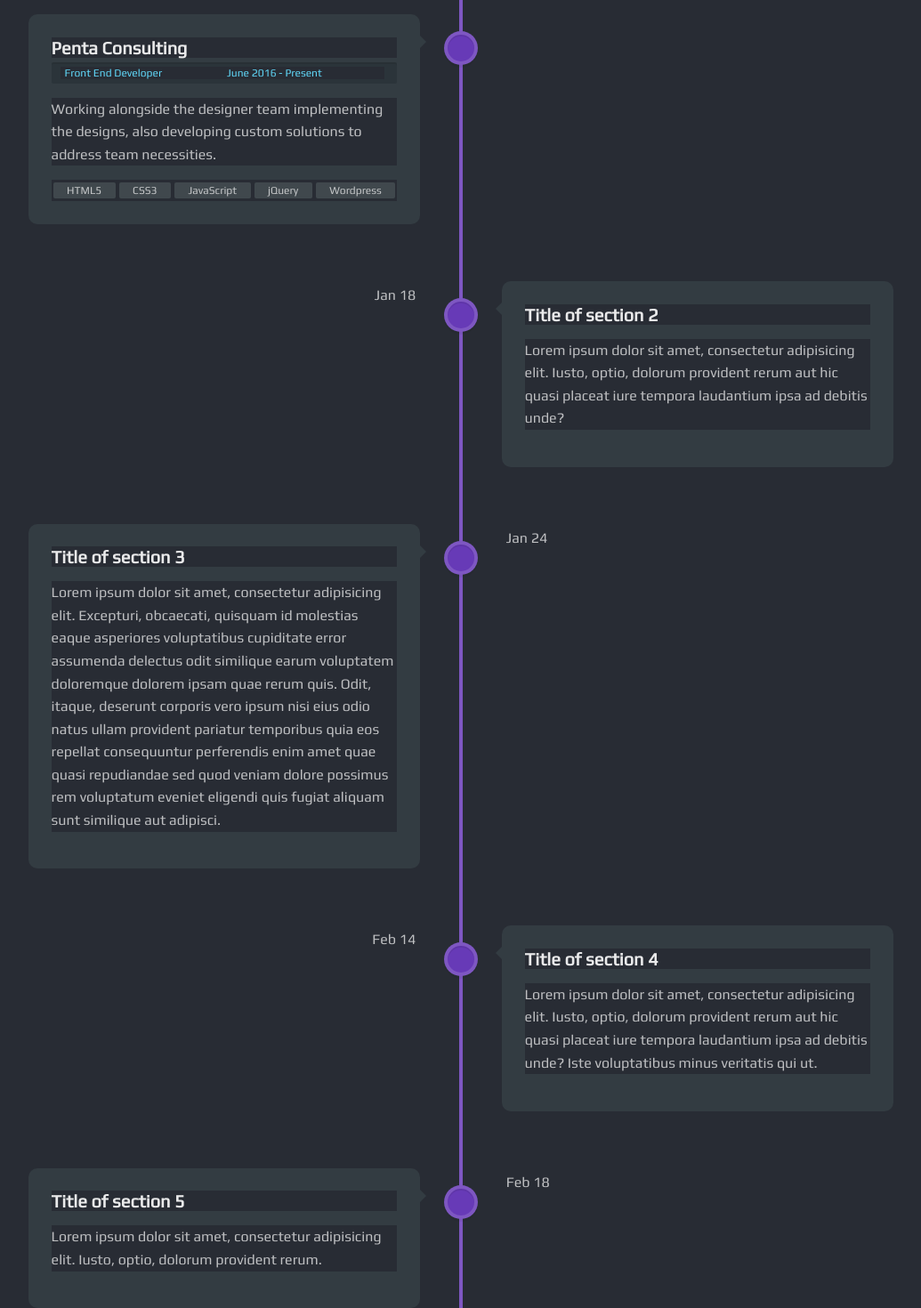
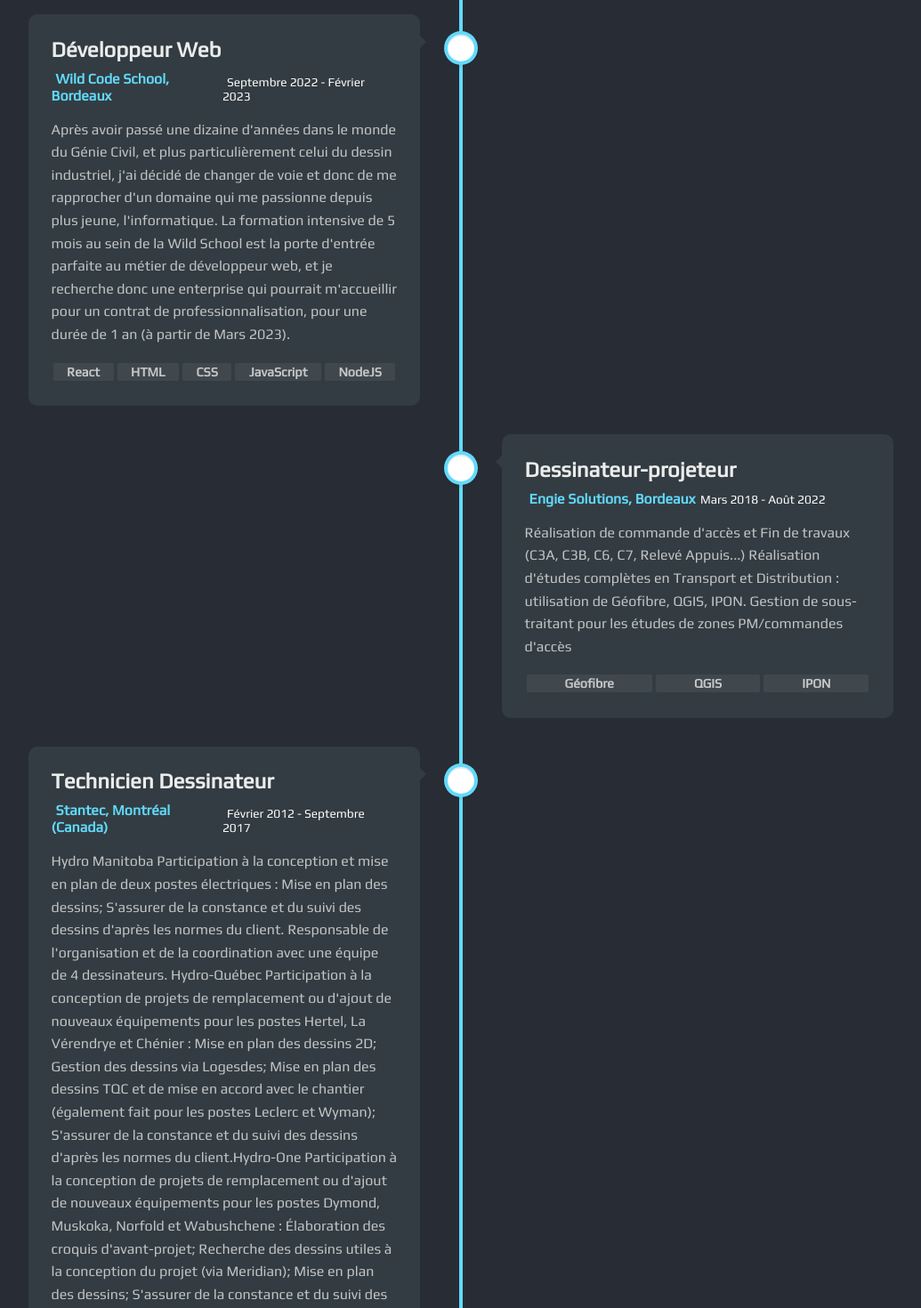
Before and after one commit to nicolasdelisee/Portfolio, a React (Vite) app: page /parcours in a window 1280 px wide. Shown: the part 160-1630 px from the top of the page at 89% size, without its empty margins (122-1157 px from the left). Built offline with nearby package versions, Linux system fonts and the light colour scheme; the HTML template or start-up script is replaced by a standard one.

Commit message:
Timeline advanced

```diff
--- a/Navbar/Navbar.jsx
+++ b/Navbar/Navbar.jsx
@@ -27,7 +27,7 @@ const Navbar = () => {
 
                 <ul className={breakpoint < width ? "menuNavDesktop" : (`menuNav ${navbarOpen ? "showMenu" : ""}`)}>
                     <li className="name_navbar"><strong className="maj_name_navbar">N</strong>icolas <strong className="maj_name_navbar">D</strong>elisée</li>
-                    <NavLink to="/home" className="navbar_hover" activeClassName="active-burger" onClick={closeMenu}><li>Accueil</li></NavLink>
+                    <NavLink to="/" className="navbar_hover" activeClassName="active-burger" onClick={closeMenu}><li>Accueil</li></NavLink>
                     <NavLink to="/parcours" className="navbar_hover" activeClassName="active-burger" onClick={closeMenu}><li>Mon parcours</li></NavLink>
                     <NavLink to="/projets" className="navbar_hover" activeClassName="active-burger" onClick={closeMenu}><li>Mes projets</li></NavLink>
                     <NavLink to="/contact" className="navbar_hover" activeClassName="active-burger" onClick={closeMenu}><li>Me contacter</li></NavLink>
--- a/data/TimelineDates.jsx
+++ b/data/TimelineDates.jsx
@@ -6,10 +6,11 @@ import iut from "../src/assets/pictures/iut.jpg"
 const TimelineDates = [
     {
         id: 1,
-        date: "Septembre 2022",
+        date: "Septembre 2022 - Février 2023",
         place: "Wild Code School, Bordeaux",
         title: "Développeur Web",
-        description: "J'ai réalisé une formation de 5 mois à la Wild Code School",
+        description: "Après avoir passé une dizaine d'années dans le monde du Génie Civil, et plus particulièrement celui du dessin industriel, j'ai décidé de changer de voie et donc de me rapprocher d'un domaine qui me passionne depuis plus jeune, l'informatique. La formation intensive de 5 mois au sein de la Wild School est la porte d'entrée parfaite au métier de développeur web, et je recherche donc une enterprise qui pourrait m'accueillir pour un contrat de professionnalisation, pour une durée de 1 an (à partir de Mars 2023).",
+        softwares: ["React", "HTML", "CSS", "JavaScript", "NodeJS"],
         url_image: wcs,
     },
     {
@@ -17,7 +18,35 @@ const TimelineDates = [
         date: "Mars 2018 - Août 2022",
         place: "Engie Solutions, Bordeaux",
         title: "Dessinateur-projeteur",
-        description: "J'ai travaillé pendant 5 ans chez Engie",
+        description: "Réalisation de commande d'accès et Fin de travaux (C3A, C3B, C6, C7, Relevé Appuis...) Réalisation d'études complètes en Transport et Distribution : utilisation de Géofibre, QGIS, IPON. Gestion de sous-traitant pour les études de zones PM/commandes d'accès",
+        softwares: ["Géofibre", "QGIS", "IPON"],
+        url_image: iut,
+    },
+    {
+        id: 3,
+        date: "Février 2012 - Septembre 2017",
+        place: "Stantec, Montréal (Canada)",
+        title: "Technicien Dessinateur",
+        description: "Hydro Manitoba Participation à la conception et mise en plan de deux postes électriques : Mise en plan des dessins; S'assurer de la constance et du suivi des dessins d'après les normes du client. Responsable de l'organisation et de la coordination avec une équipe de 4 dessinateurs. Hydro-Québec Participation à la conception de projets de remplacement ou d'ajout de nouveaux équipements pour les postes Hertel, La Vérendrye et Chénier : Mise en plan des dessins 2D; Gestion des dessins via Logesdes; Mise en plan des dessins TQC et de mise en accord avec le chantier (également fait pour les postes Leclerc et Wyman); S'assurer de la constance et du suivi des dessins d'après les normes du client.Hydro-One Participation à la conception de projets de remplacement ou d'ajout de nouveaux équipements pour les postes Dymond, Muskoka, Norfold et Wabushchene : Élaboration des croquis d'avant-projet; Recherche des dessins utiles à la conception du projet (via Meridian); Mise en plan des dessins; S'assurer de la constance et du suivi des dessins d'après les normes du client. Groupe AXOR Participation à la conception et mise en plan du projet de construction du nouveau poste de 25 kV de la Rivière Sheldrake dans le nord du Québec.",
+        softwares: ["AutoCad", "Logesdes", "Meridian"],
+        url_image: iut,
+    },
+    {
+        id: 4,
+        date: "Juin 2011 - Octobre 2011",
+        place: "SNCF, Bordeaux",
+        title: "Technicien d'études Travaux Publics",
+        description: "Réalisation d'un dossier, en phase APO, pour le projet « Mise au Gabarit de l'Autoroute Ferroviaire » (GAF), sur huit gares de la région ferroviaire Poitou-Charentes Aquitaine : Utilisation du logiciel Auto CAD : Récupérations de données Excel, à mettre en place sur les plans des gares Utilisation du logiciel interne Estimétier : Chiffrage complet du projet.Création d'une notice descriptive Marquage, chaînage, nivellement et détermination des flèches des voies, à Port Sainte–Marie (France) Mise à jour de plans de gare : Caudéran - Mérignac (France). Suppression de voies, modifications des quais, des limites d'emprises, insertion de poteaux hectométriques, kilométriques…Talence - Médoquine (France) : Scan de plan, utilisation de plans anciens, mise en place d'éléments (Passage Supérieur, Caténaires, poteaux hectométriques), suppression d'éléments (dépose de voie, de quai), mise à l'échelle de plan",
+        softwares: ["AutoCad"],
+        url_image: iut,
+    },
+    {
+        id: 5,
+        date: "Mars 2009 - Juin 2009",
+        place: "EGEE Conseil, Bordeaux",
+        title: "Dessinateur en mécanique du bâtiment",
+        description: "Diagnostic thermique d'une maison individuelle avec le logiciel Perrenoud : entrée des caractéristiques du bâtiment (orientation, composition des parois, parois vitrées, planchers…), calcul des déperditions. Dimensionnement et réalisation de plans Auto CAD du plancher chauffant de l'habitat Diagnostic thermique d'un logement collectif avec le logiciel Perrenoud : entrée des caractéristiques du bâtiment, calcul des déperditions, mise en place de différentes solutions (modification de l'isolant, de la paroi vitrée…) selon la norme RT 2005 Modifications de plans Auto CAD sur un bâtiment existant (IUT Génie Civil de Bordeaux, France) : mise en place, sur les réseaux déjà existants, de panneaux solaires photovoltaïques, d'une pompe à chaleur géothermique (sol/eau), d'une chaudière à condensation, d'une CTA et d'une VMC simple flux, dans le cadre des Travaux Pratiques des étudiants en Génie Climatique",
+        softwares: ["AutoCad", "Perrenoud"],
         url_image: iut,
     },
 ];
--- a/pages/Home.jsx
+++ b/pages/Home.jsx
@@ -1,11 +1,13 @@
 import React from 'react'
 import "./Home.css";
 import { NavLink } from 'react-router-dom';
+import desktop from "../src/assets/pictures/desktop2.jpg";
 
 export default function Home() {
   const letterName = ["N", "i", "c", "o", "l", "a", "s", " ", "D", "e", "l", "i", "s", "é", "e"]
   return (
     <div className="homepage">
+      <img className="desktop-image" src={desktop} />
       <div className="title">
         {letterName.map((letter) => (
         (letter === "N" || letter === "D") ? <h1 className="name-letter-maj name-letter-maj-anime">{letter}</h1> : <h1 className="name-letter name-letter-anime">{letter}</h1>
@@ -14,8 +16,6 @@ export default function Home() {
         </div>
       <h3 className="job-title job-title-anime">Développeur Junior Front-End</h3>
       <NavLink to="/contact"><button className="button-homepage button-homepage-anime1"><span className="button-homepage-anime2">ME CONTACTER</span></button></NavLink>
-
-
     </div>
   )
 }
--- a/pages/Timeline.jsx
+++ b/pages/Timeline.jsx
@@ -1,96 +1,41 @@
-import React from 'react';
-import TimelineDates from '../data/TimelineDates';
+import React from "react";
+import TimelineDates from "../data/TimelineDates";
 import "./Timeline.scss";
-
 
 const Timeline = () => {
   return (
     <div>
       <section id="cd-timeline" className="cd-container">
-                <div className="cd-timeline-block">
-                    <div className="cd-timeline-img cd-picture">
-                    </div>
+        {TimelineDates.map((job, id) => (
+          <div key={id} className="cd-timeline-block">
+            <div className="cd-timeline-img cd-picture"></div>
 
             <div className="cd-timeline-content">
-                        <h2>Penta Consulting</h2>
+              <h2 className="job-name">{job.title}</h2>
               <div className="timeline-content-info">
                 <span className="timeline-content-info-title">
                   <i className="fa fa-certificate" aria-hidden="true"></i>
-                                Front End Developer
+                  {job.place}
                 </span>
                 <span className="timeline-content-info-date">
                   <i className="fa fa-calendar-o" aria-hidden="true"></i>
-                                June 2016 - Present
+                  {job.date}
                 </span>
               </div>
-                        <p>Working alongside the designer team implementing the designs, also developing custom solutions to address team necessities.</p>
+              <p className="job-description">{job.description}</p>
               <ul className="content-skills">
-                            <li>HTML5</li>
-                            <li>CSS3</li>
-                            <li>JavaScript</li>
-                            <li>jQuery</li>
-                            <li>Wordpress</li>
+                {job.softwares.map((software, id) => (
+                  <li key={id} className="job-languages">
+                    {software}
+                  </li>
+                ))}
               </ul>
             </div>
           </div>
-
-                <div className="cd-timeline-block">
-                    <div className="cd-timeline-img cd-movie">
-                    </div>
-
-                    <div className="cd-timeline-content">
-                        <h2>Title of section 2</h2>
-                        <p>Lorem ipsum dolor sit amet, consectetur adipisicing elit. Iusto, optio, dolorum provident rerum aut hic quasi placeat iure tempora laudantium ipsa ad debitis unde?</p>
-                        <span className="cd-date">Jan 18</span>
-                    </div>
-                </div>
-
-                <div className="cd-timeline-block">
-                    <div className="cd-timeline-img cd-picture">
-                    </div>
-
-                    <div className="cd-timeline-content">
-                        <h2>Title of section 3</h2>
-                        <p>Lorem ipsum dolor sit amet, consectetur adipisicing elit. Excepturi, obcaecati, quisquam id molestias eaque asperiores voluptatibus cupiditate error assumenda delectus odit similique earum voluptatem doloremque dolorem ipsam quae rerum quis. Odit, itaque, deserunt corporis vero ipsum nisi eius odio natus ullam provident pariatur temporibus quia eos repellat consequuntur perferendis enim amet quae quasi repudiandae sed quod veniam dolore possimus rem voluptatum eveniet eligendi quis fugiat aliquam sunt similique aut adipisci.</p>
-                        <span className="cd-date">Jan 24</span>
-                    </div>
-                </div>
-
-                <div className="cd-timeline-block">
-                    <div className="cd-timeline-img cd-location">
-                    </div>
-
-                    <div className="cd-timeline-content">
-                        <h2>Title of section 4</h2>
-                        <p>Lorem ipsum dolor sit amet, consectetur adipisicing elit. Iusto, optio, dolorum provident rerum aut hic quasi placeat iure tempora laudantium ipsa ad debitis unde? Iste voluptatibus minus veritatis qui ut.</p>
-                        <span className="cd-date">Feb 14</span>
-                    </div>
-                </div>
-
-                <div className="cd-timeline-block">
-                    <div className="cd-timeline-img cd-location">
-                    </div>
-
-                    <div className="cd-timeline-content">
-                        <h2>Title of section 5</h2>
-                        <p>Lorem ipsum dolor sit amet, consectetur adipisicing elit. Iusto, optio, dolorum provident rerum.</p>
-                        <span className="cd-date">Feb 18</span>
-                    </div>
-                </div>
-
-                <div className="cd-timeline-block">
-                    <div className="cd-timeline-img cd-movie">
-                    </div>
-
-                    <div className="cd-timeline-content">
-                        <h2>Final Section</h2>
-                        <p>This is the content of the last section</p>
-                        <span className="cd-date">Feb 26</span>
-                    </div>
-                </div>
+        ))}
       </section>
     </div>
   );
-}
+};
 
 export default Timeline;
--- a/pages/Timeline.scss
+++ b/pages/Timeline.scss
@@ -6,7 +6,7 @@ padding: 0 10%;
   border-radius: 2px;
 }
 .cd-container::after {
-content: '';
+  content: "";
   display: table;
   clear: both;
 }
@@ -17,27 +17,25 @@ Main components
 
 -------------------------------- */
 
-
 #cd-timeline {
   position: relative;
-padding: 2em 0;
-margin-top: 2em;
-margin-bottom: 2em;
+  padding: 2rem 0;
+  margin-bottom: 2rem;
 }
 #cd-timeline::before {
-content: '';
+  content: "";
   position: absolute;
   top: 0;
   left: 25px;
   height: 100%;
   width: 4px;
-background: #7E57C2;
-z-index: 100;
+  background: var(--secondary-color);
+  z-index: 1;
 }
 @media only screen and (min-width: 1170px) {
   #cd-timeline {
-  margin-top: 3em;
-  margin-bottom: 3em;
+    margin-top: 3rem;
+    margin-bottom: 3rem;
   }
   #cd-timeline::before {
     left: 50%;
@@ -47,7 +45,7 @@ z-index: 100;
 
 .cd-timeline-block {
   position: relative;
-margin: 2em 0;
+  margin: 2rem 0;
 }
 .cd-timeline-block:after {
   content: "";
@@ -59,10 +57,9 @@ margin-top: 0;
 }
 .cd-timeline-block:last-child {
   margin-bottom: 0;
-}
-@media only screen and (min-width: 1170px) {
+
   .cd-timeline-block {
-  margin: 4em 0;
+    margin: 4rem 0;
   }
   .cd-timeline-block:first-child {
     margin-top: 0;
@@ -76,15 +73,19 @@ margin-bottom: 0;
   position: absolute;
   top: 8px;
   left: 12px;
-z-index:101;
+  z-index: 1;
   width: 30px;
   height: 30px;
   border-radius: 50%;
-box-shadow: 0 0 0 4px #7E57C2, inset 0 2px 0 rgba(0, 0, 0, 0.08), 0 3px 0 4px rgba(0, 0, 0, 0.05);
+  box-shadow: 0 0 0 4px var(--secondary-color),
+    inset 0 2px 0 rgba(0, 0, 0, 0.08), 0 3px 0 4px rgba(0, 0, 0, 0.05);
 }
 .cd-timeline-img {
-background: #673AB7;
+  background: white;
 }
+
+
+
 @media only screen and (min-width: 1170px) {
   .cd-timeline-img {
     width: 30px;
@@ -102,43 +103,56 @@ background: #673AB7;
   position: relative;
   margin-left: 60px;
   margin-right: 30px;
-background: #333C42;
+  margin-top: 5vh;
+  background: #333c42;
   border-radius: 10px;
   padding: 1em;
+  width: auto;
   .timeline-content-info {
-  background: #2B343A;
-  padding: 5px 10px;
-  color: rgba(255,255,255,0.7);
-  font-size: 12px;
-  box-shadow:  inset 0 2px 0 rgba(0, 0, 0, 0.08);
-  border-radius: 2px;
+    background-color: transparent;
+    padding-top: 5px;
+    color: rgba(255, 255, 255, 0.7);
+    font-size: 0.85rem;
     i {
       margin-right: 5px;
     }
-  .timeline-content-info-title, .timeline-content-info-date {
+    .timeline-content-info-title {
+      background-color: transparent;
+      font-size: 1rem;
+      font-weight: bold;
       width: calc(50% - 2px);
       display: inline-block;
     }
+    .timeline-content-info-date {
+      background-color: transparent;
+      width: calc(50% - 2px);
+      display: inline-block;
+      color: white;
+    }
     @media (max-width: 500px) {
-    .timeline-content-info-title, .timeline-content-info-date {
+      .timeline-content-info-title,
+      .timeline-content-info-date {
+        background-color: transparent;
         display: block;
-      width:100%;
+        width: 100%;
       }
     }
   }
   .content-skills {
-  font-size: 12px;
-  padding:0;
+    background-color: transparent;
+    font-size: 0.9rem;
+    font-weight: bold;
+    padding: 0;
     margin-bottom: 0;
-  display:flex;
+    display: flex;
     flex-wrap: wrap;
     justify-content: center;
-  li {
-    background: #40484D;
+    .job-languages {
+      background: #40484d;
       border-radius: 2px;
       display: inline-block;
       padding: 2px 10px;
-    color: rgba(255,255,255,0.7);
+      color: rgba(255, 255, 255, 0.7);
       margin: 3px 2px;
       text-align: center;
       flex-grow: 1;
@@ -150,46 +164,47 @@ content: "";
   display: table;
   clear: both;
 }
-.cd-timeline-content h2 {
-color: rgba(255,255,255,.9);
-margin-top:0;
+.job-name {
+  color: rgba(255, 255, 255, 0.9);
+  background-color: transparent;
+  margin-top: 0;
   margin-bottom: 5px;
 }
-.cd-timeline-content p, .cd-timeline-content .cd-date {
-color: rgba(255,255,255,.7);
-font-size: 13px;
+.cd-timeline-content p,
+.cd-timeline-content .cd-date {
+  background-color: transparent;
+  color: rgba(255, 255, 255, 0.7);
   font-size: 0.8125rem;
 }
 .cd-timeline-content .cd-date {
   display: inline-block;
 }
-.cd-timeline-content p {
+.job-description {
   margin: 1em 0;
   line-height: 1.6;
+  color: var(--secondary-color);
 }
 
 .cd-timeline-content::before {
-content: '';
+  content: "";
   position: absolute;
   top: 16px;
   right: 100%;
   height: 0;
   width: 0;
   border: 7px solid transparent;
-border-right: 7px solid #333C42;
+  border-right: 7px solid #333c42;
 }
 
 @media only screen and (min-width: 768px) {
-.cd-timeline-content h2 {
-  font-size: 20px;
-  font-size: 1.25rem;
+  .job-name {
+    font-size: 1.5rem;
   }
   .cd-timeline-content p {
-  font-size: 16px;
     font-size: 1rem;
   }
-.cd-timeline-content .cd-read-more, .cd-timeline-content .cd-date {
-  font-size: 14px;
+  .cd-timeline-content .cd-read-more,
+  .cd-timeline-content .cd-date {
     font-size: 0.875rem;
   }
 }
@@ -199,13 +214,13 @@ border-right: 7px solid #333C42;
     margin-left: 0;
     padding: 1.6em;
     width: 36%;
-  margin: 0 5%
+    margin: 0 5%;
   }
   .cd-timeline-content::before {
     top: 24px;
     left: 100%;
     border-color: transparent;
-  border-left-color: #333C42;
+    border-left-color: #333c42;
   }
   .cd-timeline-content .cd-date {
     position: absolute;
@@ -223,7 +238,7 @@ border-right: 7px solid #333C42;
     left: auto;
     right: 100%;
     border-color: transparent;
-  border-right-color: #333C42;
+    border-right-color: #333c42;
   }
   .cd-timeline-block:nth-child(even) .cd-timeline-content .cd-read-more {
     float: right;
--- a/src/App.jsx
+++ b/src/App.jsx
@@ -13,7 +13,7 @@ function App() {
       <>
       <Navbar />
       <Routes>
-        <Route path="/home" element={<Home />} />
+        <Route path="/" element={<Home />} />
         <Route path="/parcours" element={<Timeline />} />
         <Route path="/projets" element={<Projects />} />
         <Route path="/contact" element={<Contact />} />
```
Also changed, not shown: pages/Home.css (+19 -3 lines), 2 other files (tests, documents, lock files or other folders). Lines whose indentation alone changed are shown as unchanged.
